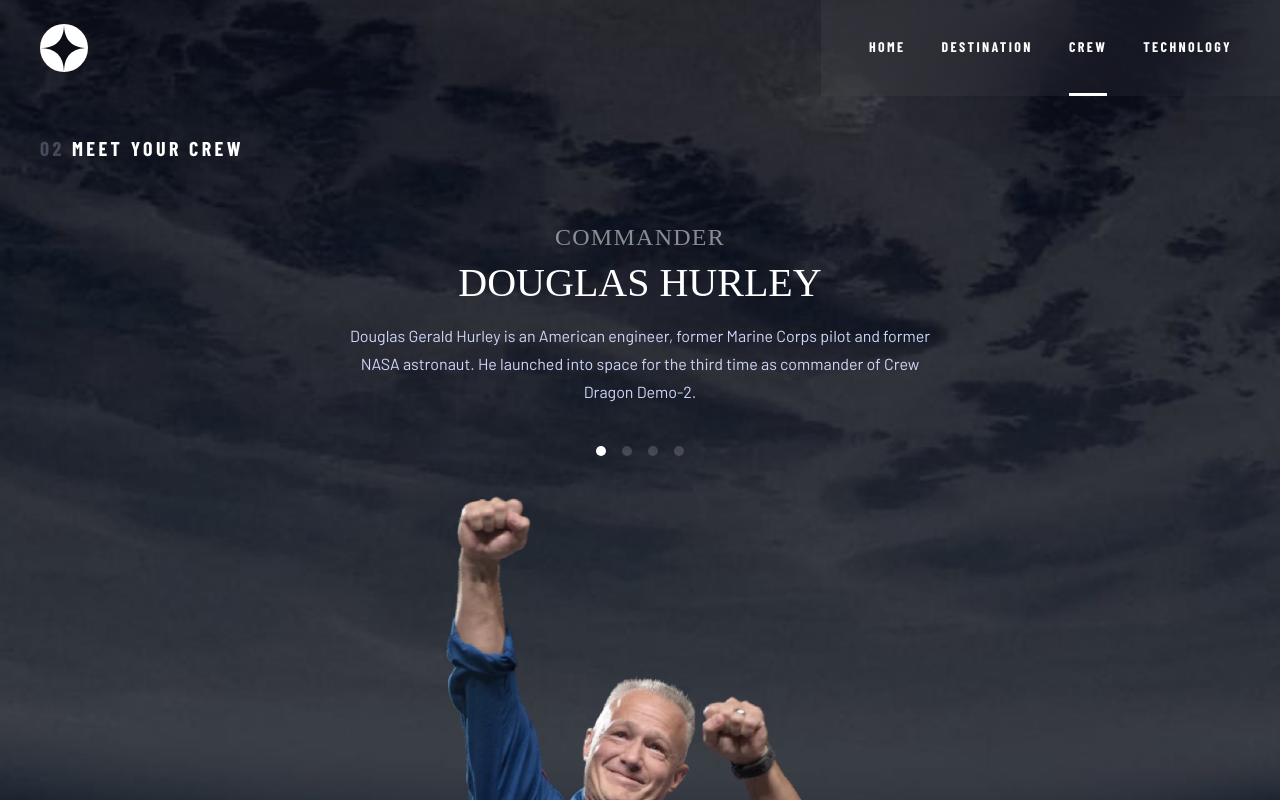
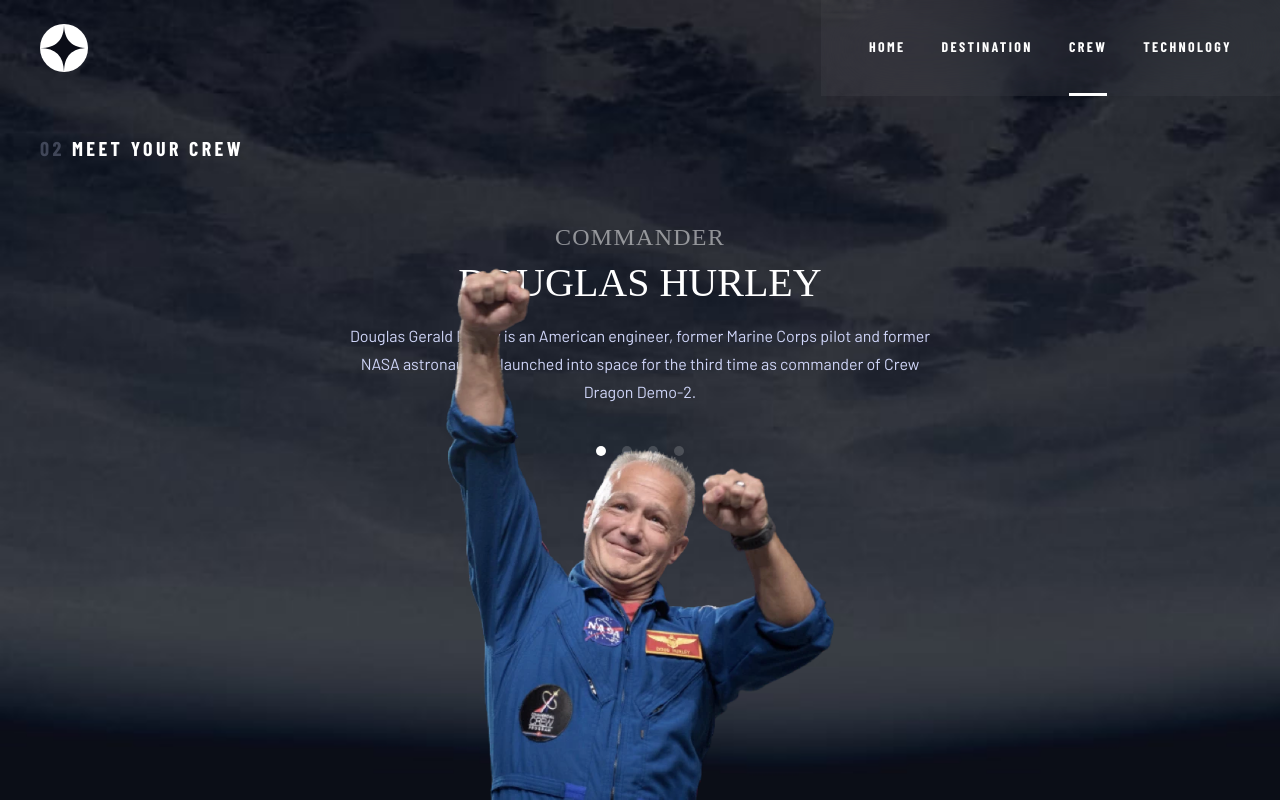
Before and after one commit to JT1974/space-tourism, a React (Create React App) app: page /crew in a window 1280 px wide. Shown: the top 800 px of the page. Built offline with nearby package versions, Linux system fonts and the light colour scheme; a web font is replaced by a local one.

Commit message:
fixing crew picture positioning in tablet view

```diff
--- a/src/App.jsx
+++ b/src/App.jsx
@@ -21,6 +21,7 @@ const Container = styled.div`
 	background: var(--background-color);
 	background-size: cover;
 	background-position: center center;
+	position: relative;
 
 	main {
 		display: flex;
--- a/src/routes/Crew.jsx
+++ b/src/routes/Crew.jsx
@@ -94,6 +94,8 @@ const Body = styled.section`
 			}
 		}
 		.image-container {
+			position: absolute;
+			bottom: 0;
 			border: none;
 
 			img {
```
